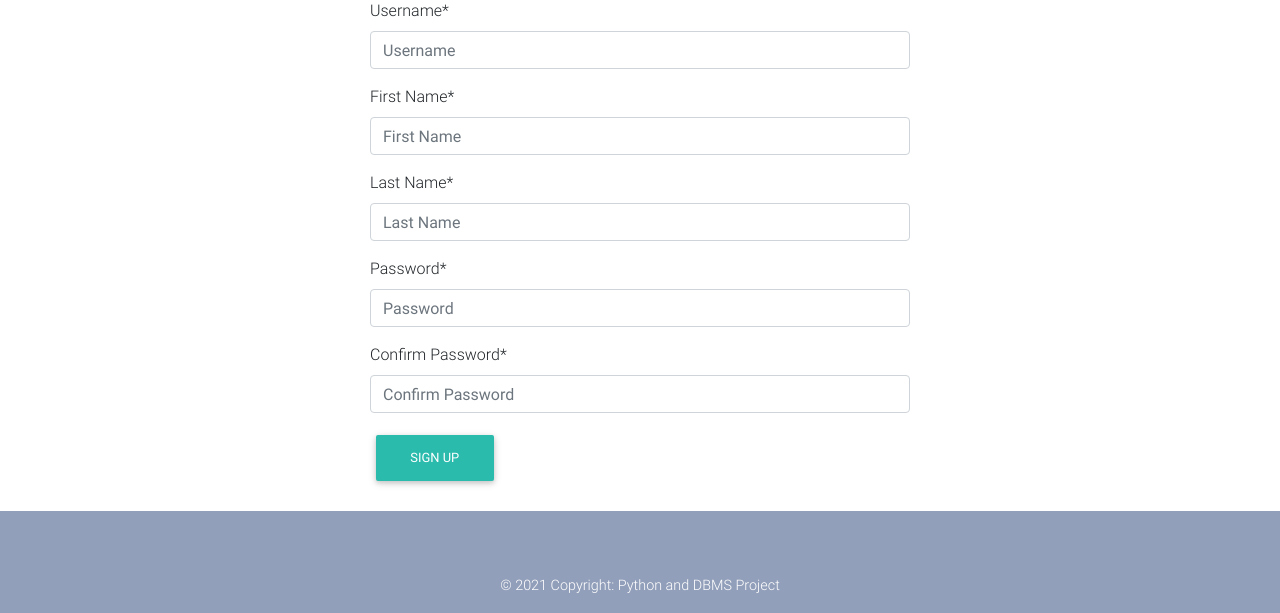
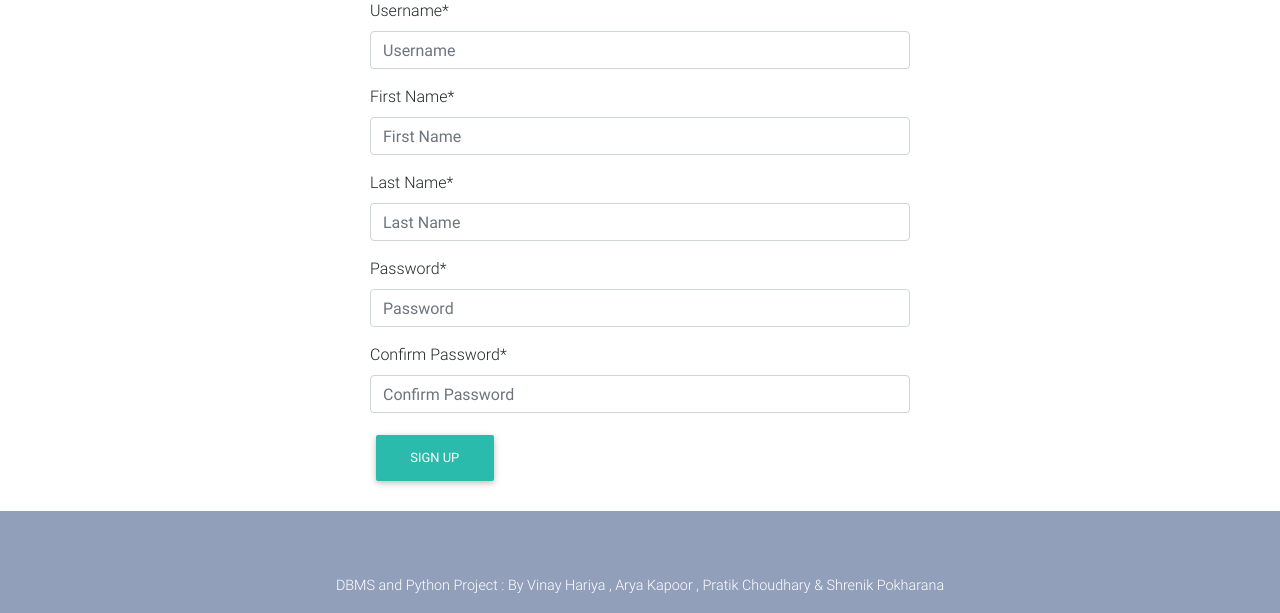
Before and after one commit to arya21kapoor/DBMS_Python_project, a Django app: page /accounts/signup/ in a window 1280 px wide. Shown: the part 249-862 px from the top of the page. Run offline with Django 3.2, Linux system fonts and the light colour scheme; style sheets or scripts are compiled from the project's sources; some libraries are stand-ins or nearby versions.

Commit message:
Recent Footer changes

```diff
--- a/EComWeb/website/templates/footer.html
+++ b/EComWeb/website/templates/footer.html
@@ -2,7 +2,7 @@
 <footer class="page-footer text-center font-small mt-4 wow fadeIn">
    <div class="pt-4 my-4"></div>
    <div class="py-3">
-      © 2021 Copyright:
-      <a href=""> Python and DBMS Project </a>
+      DBMS and Python Project : By Vinay Hariya , Arya Kapoor , Pratik Choudhary & Shrenik Pokharana
+      <!--<a href=""> Python and DBMS Project </a>-->
    </div>
 </footer>
```
